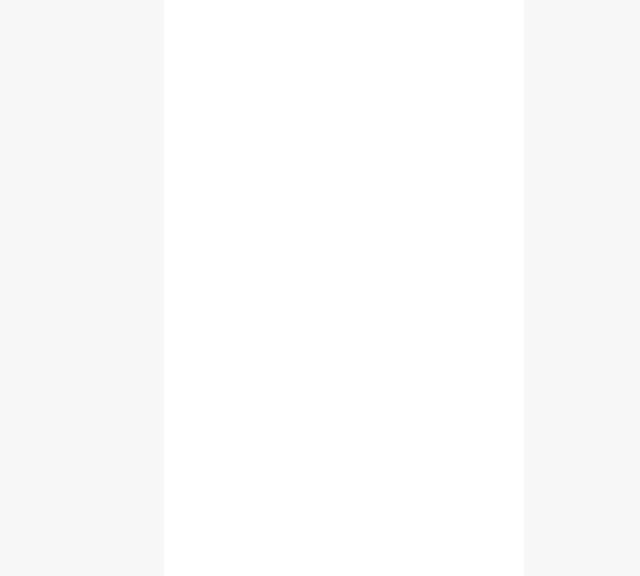
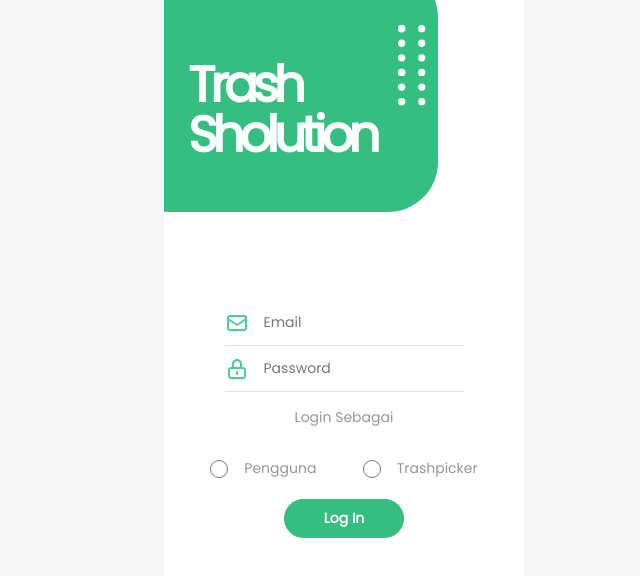
Before and after one commit to NofathZ/trasholution-frontend, a React (Create React App) app: page / in a window 1280 px wide. Shown: the top 576 px of the page, without its empty margins (296-936 px from the left). Built offline with nearby package versions, Linux system fonts and the light colour scheme.

Commit message:
halaman login done

```diff
--- a/src/App.js
+++ b/src/App.js
@@ -1,10 +1,9 @@
-import Layout from './layout/Layout';
+import HalamanLogin from './views/HalamanLogin'
+import './assets/_variable.css';
 
 function App() {
   return (
-    <Layout>
-      {/* <h1>ofath</h1> */}
-    </Layout>
+    <HalamanLogin />
   );
 }
 
--- /dev/null
+++ b/src/assets/_variable.css
@@ -0,0 +1,141 @@
+@import url("https://fonts.googleapis.com/css2?family=Poppins&display=swap");
+/* @import url('https://fonts.googleapis.com/css2?family=Poppins:wght@400;500&display=swap'); */
+
+h1,
+h2,
+h3,
+h4,
+h5,
+h6,
+p {
+  margin: 0;
+  padding: 0;
+  border: 0;
+  font-size: 100%;
+  font: inherit;
+  vertical-align: baseline;
+}
+
+/* Heading */
+.heading-one {
+  font-family: "Poppins", sans-serif;
+  font-style: normal;
+  font-weight: 600;
+  font-size: 50px;
+  line-height: 50px;
+  letter-spacing: -0.1em;
+}
+
+.heading-two {
+  font-family: Poppins;
+  font-style: normal;
+  font-weight: bold;
+  font-size: 24px;
+  line-height: 21px;
+}
+
+.heading-three {
+  font-family: Poppins;
+  font-style: normal;
+  font-weight: bold;
+  font-size: 16px;
+  line-height: 21px;
+}
+
+.heading-four {
+  font-family: Poppins;
+  font-style: normal;
+  font-weight: bold;
+  font-size: 15px;
+  line-height: 21px;
+}
+
+.heading-five {
+  font-family: Poppins;
+  font-style: normal;
+  font-weight: bold;
+  font-size: 14px;
+  line-height: 21px;
+}
+
+.heading-six {
+  font-family: Poppins;
+  font-style: normal;
+  font-weight: bold;
+  font-size: 12px;
+  line-height: 21px;
+}
+
+.heading-seven {
+  font-family: Poppins;
+  font-style: normal;
+  font-weight: bold;
+  font-size: 11px;
+  line-height: 21px;
+}
+
+.heading-eight {
+  font-family: Poppins;
+  font-style: normal;
+  font-weight: bold;
+  font-size: 10px;
+  line-height: 21px;
+}
+
+
+/* Lead */
+.lead-two {
+  font-family: Poppins;
+  font-style: normal;
+  font-weight: normal;
+  font-size: 24px;
+  line-height: 21px;
+}
+
+.lead-three {
+  font-family: Poppins;
+  font-style: normal;
+  font-weight: normal;
+  font-size: 16px;
+  line-height: 21px;
+}
+
+.lead-four {
+  font-family: Poppins;
+  font-style: normal;
+  font-weight: normal;
+  font-size: 15px;
+  line-height: 21px;
+}
+
+.lead-five {
+  font-family: Poppins;
+  font-style: normal;
+  font-weight: normal;
+  font-size: 14px;
+  line-height: 21px;
+}
+
+.lead-six {
+  font-family: Poppins;
+  font-style: normal;
+  font-weight: normal;
+  font-size: 12px;
+  line-height: 21px;
+}
+
+.lead-seven {
+  font-family: Poppins;
+  font-style: normal;
+  font-weight: normal;
+  font-size: 11px;
+  line-height: 21px;
+}
+
+.lead-eight {
+  font-family: Poppins;
+  font-style: normal;
+  font-weight: normal;
+  font-size: 10px;
+  line-height: 21px;
+}
--- /dev/null
+++ b/src/components/heading-shape-one/HeadingShapeOne.css
@@ -0,0 +1,13 @@
+.head-shape-1 {
+  background-image: url('../../assets/head-shape-1.svg');
+  background-position: left top;
+  background-repeat: no-repeat;
+  width: 100%;
+  height: 300px;
+}
+
+.heading-title {
+  padding-top: 60px;
+  padding-left: 24px;
+  color: white;
+}
--- /dev/null
+++ b/src/components/heading-shape-one/HeadingShapeOne.js
@@ -0,0 +1,11 @@
+import './HeadingShapeOne.css'
+
+const HeadingShapeOne = () => {
+  return (
+    <div className="head-shape-1">
+      <h1 className="heading-one heading-title">Trash<br/>Sholution</h1>
+    </div>
+  )
+}
+
+export default HeadingShapeOne
--- /dev/null
+++ b/src/components/input-form/InputForm.css
@@ -0,0 +1,14 @@
+.input-box {
+  width: 239px;
+  height: 45px;
+  border-bottom: 1px solid #E3E3E3;
+  margin: 0 auto;
+  display: flex;
+  justify-content: space-between;
+  align-items: center;
+}
+
+.input-column {
+  all: unset;
+  width: 200px;
+}
--- /dev/null
+++ b/src/components/input-form/InputForm.js
@@ -0,0 +1,12 @@
+import "./InputForm.css";
+
+const InputForm = (props) => {
+  return (
+    <div className="input-box lead-five">
+      {props.children}
+      <input className="input-column" placeholder={props.placeholder} />
+    </div>
+  )
+}
+
+export default InputForm
--- /dev/null
+++ b/src/components/input-form/InputRadio.js
@@ -0,0 +1,9 @@
+import styled from "styled-components";
+
+const InputRadio = styled.div`
+  display: flex;
+  justify-content: center;
+  align-items: center;
+`;
+
+export { InputRadio }
--- /dev/null
+++ b/src/components/login-form/LoginForm.css
@@ -0,0 +1,52 @@
+.input-radio {
+  width: 18px;
+  height: 18px;
+  /* font-size: 20px; */
+  /* line-height: 0; */
+  margin: 0;
+  padding: 0;
+  margin-right: 16px;
+}
+
+/* .input-radio:checked::after {
+  width: 18px;
+  height: 18px;
+  border-radius: 18px;
+  top: -2px;
+  left: -1px;
+  position: relative;
+  background-color: #ffa500;
+  content: "";
+  display: inline-block;
+  visibility: visible;
+  border: 2px solid #35BE80;
+} */
+
+.input-radio-wrapper {
+  display: flex;
+  justify-content: space-evenly;
+  align-items: center;
+}
+
+.label-radio {
+  line-height: 100px;
+}
+
+.login-btn {
+  background: none;
+	color: inherit;
+	border: none;
+	padding: 0;
+	font: inherit;
+	cursor: pointer;
+	outline: inherit;
+
+  width: 120px;
+  height: 39px;
+  border-radius: 50px;
+  background-color: #35BE80;
+  color: white;
+
+  margin: 20px auto 0 auto;
+  display: block;
+}
--- /dev/null
+++ b/src/components/login-form/LoginForm.js
@@ -0,0 +1,91 @@
+import InputForm from "../input-form/InputForm";
+import { InputRadio } from "../input-form/InputRadio";
+import "./LoginForm.css";
+
+const LoginForm = () => {
+  return (
+    <>
+      <InputForm placeholder="Email">
+        <svg
+          width="24"
+          height="24"
+          viewBox="0 0 24 24"
+          fill="none"
+          xmlns="http://www.w3.org/2000/svg"
+        >
+          <path
+            d="M3 8L10.8906 13.2604C11.5624 13.7083 12.4376 13.7083 13.1094 13.2604L21 8M5 19H19C20.1046 19 21 18.1046 21 17V7C21 5.89543 20.1046 5 19 5H5C3.89543 5 3 5.89543 3 7V17C3 18.1046 3.89543 19 5 19Z"
+            stroke="#50CB93"
+            stroke-width="2"
+            stroke-linecap="round"
+            stroke-linejoin="round"
+          />
+        </svg>
+      </InputForm>
+      <InputForm placeholder="Password">
+        <svg
+          width="24"
+          height="24"
+          viewBox="0 0 24 24"
+          fill="none"
+          xmlns="http://www.w3.org/2000/svg"
+        >
+          <path
+            d="M16 11V12H17V11H16ZM8 11H7V12H8V11ZM13 15C13 14.4477 12.5523 14 12 14C11.4477 14 11 14.4477 11 15H13ZM11 17C11 17.5523 11.4477 18 12 18C12.5523 18 13 17.5523 13 17H11ZM6 12H18V10H6V12ZM19 13V19H21V13H19ZM18 20H6V22H18V20ZM5 19V13H3V19H5ZM6 20C5.44772 20 5 19.5523 5 19H3C3 20.6569 4.34315 22 6 22V20ZM19 19C19 19.5523 18.5523 20 18 20V22C19.6569 22 21 20.6569 21 19H19ZM18 12C18.5523 12 19 12.4477 19 13H21C21 11.3431 19.6569 10 18 10V12ZM6 10C4.34315 10 3 11.3431 3 13H5C5 12.4477 5.44772 12 6 12V10ZM15 7V11H17V7H15ZM16 10H8V12H16V10ZM9 11V7H7V11H9ZM12 4C13.6569 4 15 5.34315 15 7H17C17 4.23858 14.7614 2 12 2V4ZM12 2C9.23858 2 7 4.23858 7 7H9C9 5.34315 10.3431 4 12 4V2ZM11 15V17H13V15H11Z"
+            fill="#50CB93"
+          />
+        </svg>
+      </InputForm>
+      <h5
+        className="lead-five"
+        style={{
+          color: "#969696",
+          textAlign: "center",
+          marginTop: "15px",
+          marginBottom: "30px",
+        }}
+      >
+        Login Sebagai
+      </h5>
+
+      <div className="input-radio-wrapper">
+        <InputRadio>
+          <input
+            className="input-radio"
+            type="radio"
+            id="pengguna"
+            name="login-as"
+            value="pengguna"
+          />
+          <label
+            className="lead-five label-radio"
+            style={{ color: "#969696" }}
+            for="pengguna"
+          >
+            Pengguna
+          </label>
+        </InputRadio>
+        <InputRadio>
+          <input
+            className="input-radio"
+            type="radio"
+            id="trashpicker"
+            name="login-as"
+            value="trashpicker"
+          />
+          <label
+            className="lead-five label-radio"
+            style={{ color: "#969696" }}
+            for="trashpicker"
+          >
+            Trashpicker
+          </label>
+        </InputRadio>
+      </div>
+
+      <button className="heading-five login-btn">Log In</button>
+    </>
+  );
+};
+
+export default LoginForm;
--- a/src/layout/Layout.js
+++ b/src/layout/Layout.js
@@ -2,7 +2,7 @@ import { LayoutWrapper } from "./Layout.element"
 
 const Layout = (props) => {
   return (
-    <LayoutWrapper>
+    <LayoutWrapper className={props.className}>
       { props.children }
     </LayoutWrapper>
   )
--- a/src/views/HalamanLogin.js
+++ b/src/views/HalamanLogin.js
@@ -1,5 +1,17 @@
 import React from 'react';
+import Layout from '../layout/Layout'
+import HeadingShapeOne from '../components/heading-shape-one/HeadingShapeOne';
+import LoginForm from '../components/login-form/LoginForm'
 
-const HalamanLogin = () => <h1 txAlign='center'>Masih dalam tahap pengembangan :)</h1>;
+const HalamanLogin = () => {
+  return (
+    <>
+      <Layout>
+        <HeadingShapeOne />
+        <LoginForm />
+      </Layout>
+    </>
+  )
+};
 
 export default HalamanLogin;
```
Also changed, not shown: src/assets/head-shape-1.svg (added).
